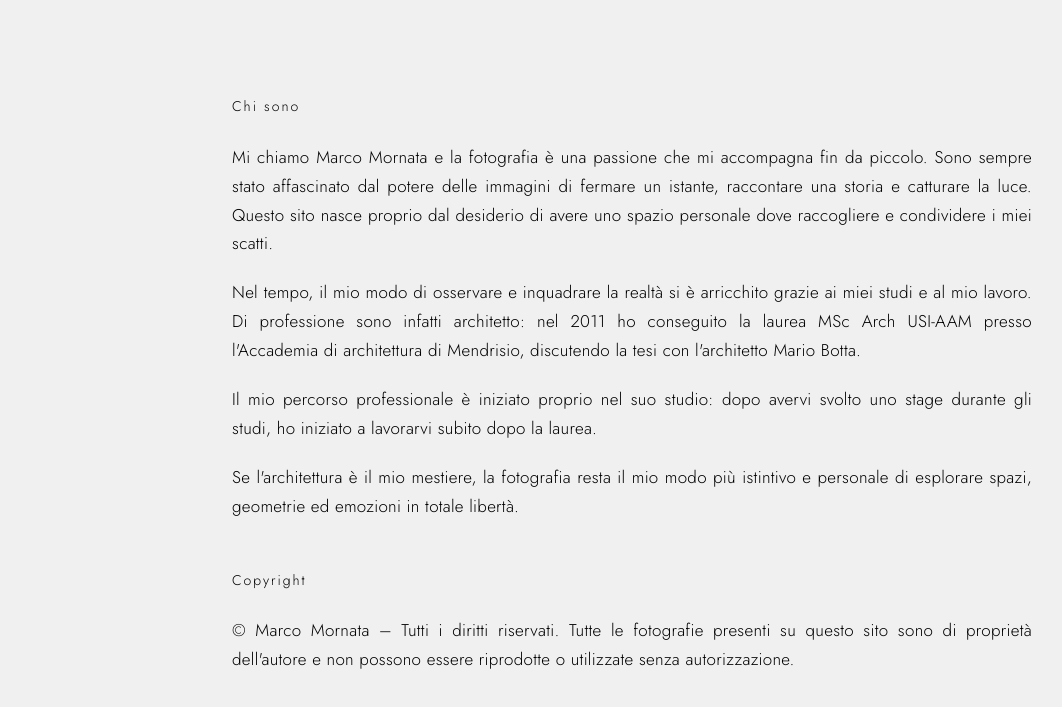
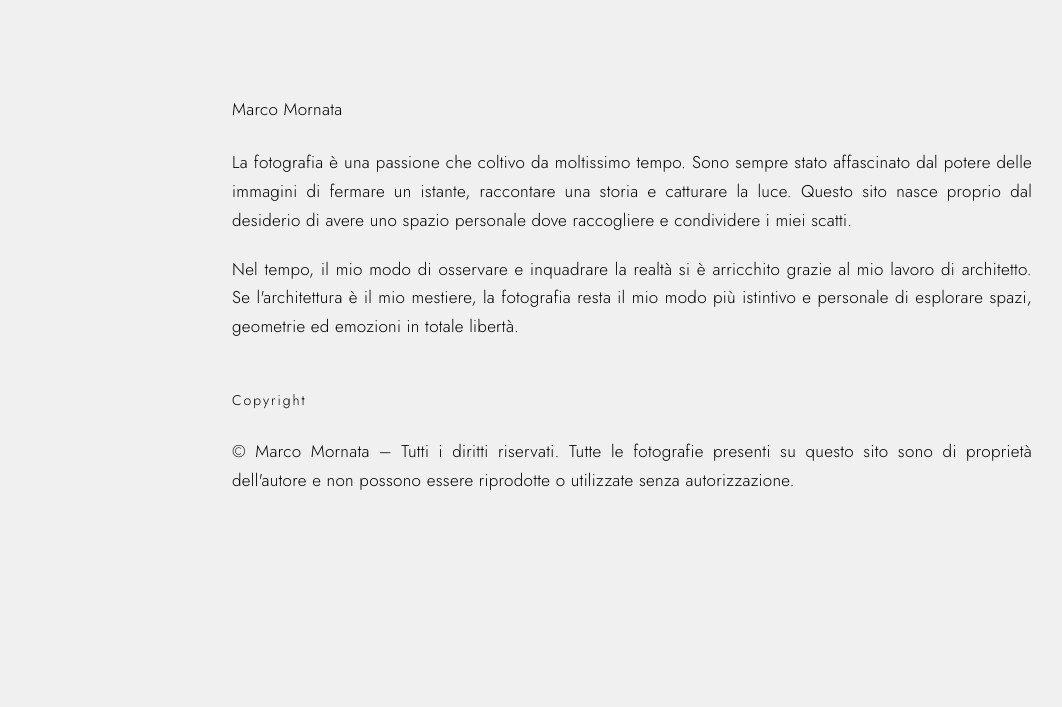
Before and after one commit to marcomornata/marco-mornata-foto, a plain HTML site: page info.html in a window 1280 px wide. Shown: the part 55-762 px from the top of the page, without its empty margins (8-1070 px from the left). Drawn offline with Linux system fonts and the light colour scheme.

Commit message:
Info modoficato

```diff
--- a/info.html
+++ b/info.html
@@ -72,9 +72,9 @@
 
         h1 {
             margin: 0 0 24px;
-            font-size: 14px;
+            font-size: 17px;
             font-weight: 300;
-            letter-spacing: 2px;
+            letter-spacing: 0.3px;
         }
 
         h2 {
@@ -130,11 +130,9 @@
         <a class="top-nav-link" href="index.html#1-tutti">GALLERIE</a>
     </header>
     <main>
-        <h1>Chi sono</h1>
-        <p>Mi chiamo Marco Mornata e la fotografia è una passione che mi accompagna fin da piccolo. Sono sempre stato affascinato dal potere delle immagini di fermare un istante, raccontare una storia e catturare la luce. Questo sito nasce proprio dal desiderio di avere uno spazio personale dove raccogliere e condividere i miei scatti.</p>
-        <p>Nel tempo, il mio modo di osservare e inquadrare la realtà si è arricchito grazie ai miei studi e al mio lavoro. Di professione sono infatti architetto: nel 2011 ho conseguito la laurea MSc Arch USI-AAM presso l'Accademia di architettura di Mendrisio, discutendo la tesi con l'architetto Mario Botta.</p>
-        <p>Il mio percorso professionale è iniziato proprio nel suo studio: dopo avervi svolto uno stage durante gli studi, ho iniziato a lavorarvi subito dopo la laurea.</p>
-        <p>Se l'architettura è il mio mestiere, la fotografia resta il mio modo più istintivo e personale di esplorare spazi, geometrie ed emozioni in totale libertà.</p>
+        <h1>Marco Mornata</h1>
+        <p>La fotografia è una passione che coltivo da moltissimo tempo. Sono sempre stato affascinato dal potere delle immagini di fermare un istante, raccontare una storia e catturare la luce. Questo sito nasce proprio dal desiderio di avere uno spazio personale dove raccogliere e condividere i miei scatti.</p>
+        <p>Nel tempo, il mio modo di osservare e inquadrare la realtà si è arricchito grazie al mio lavoro di architetto. Se l'architettura è il mio mestiere, la fotografia resta il mio modo più istintivo e personale di esplorare spazi, geometrie ed emozioni in totale libertà.</p>
         <h2>Copyright</h2>
         <p>© Marco Mornata – Tutti i diritti riservati. Tutte le fotografie presenti su questo sito sono di proprietà dell'autore e non possono essere riprodotte o utilizzate senza autorizzazione.</p>
     </main>
```
